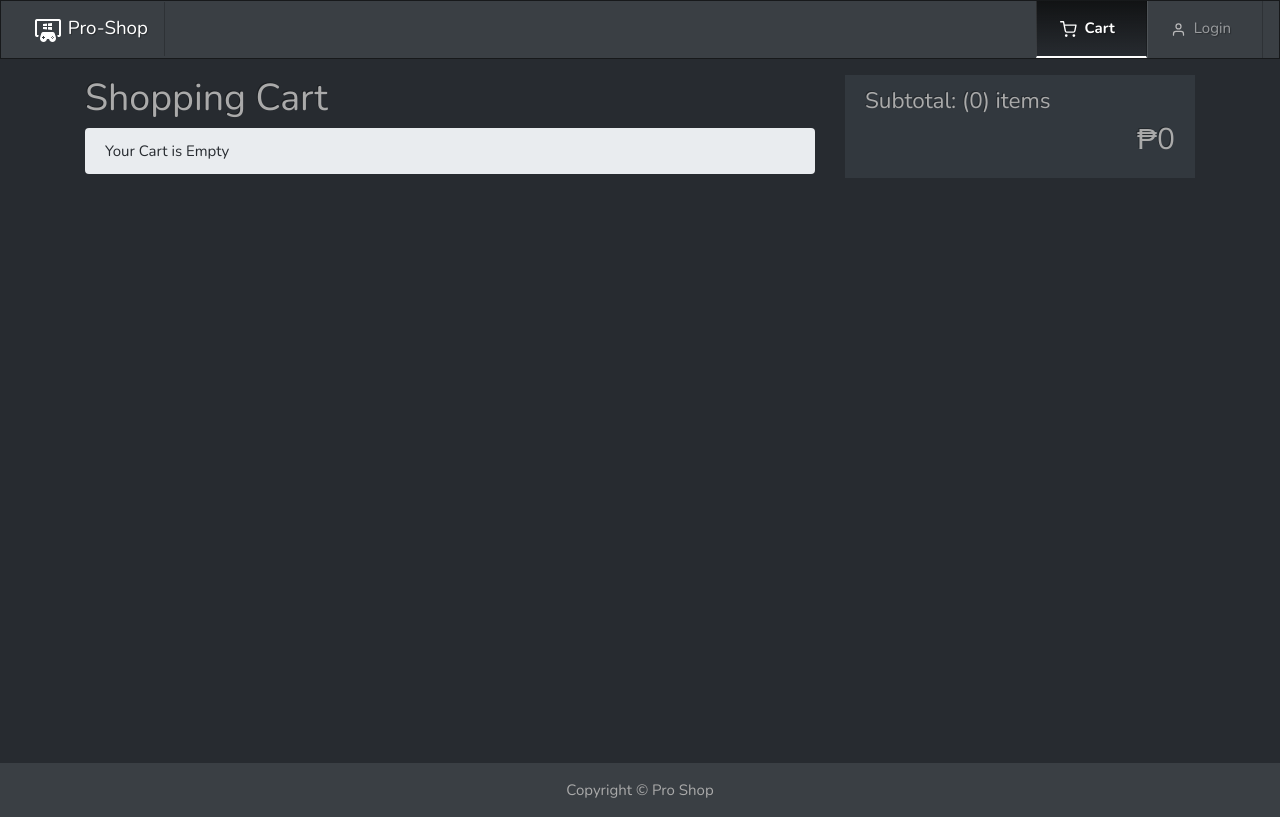
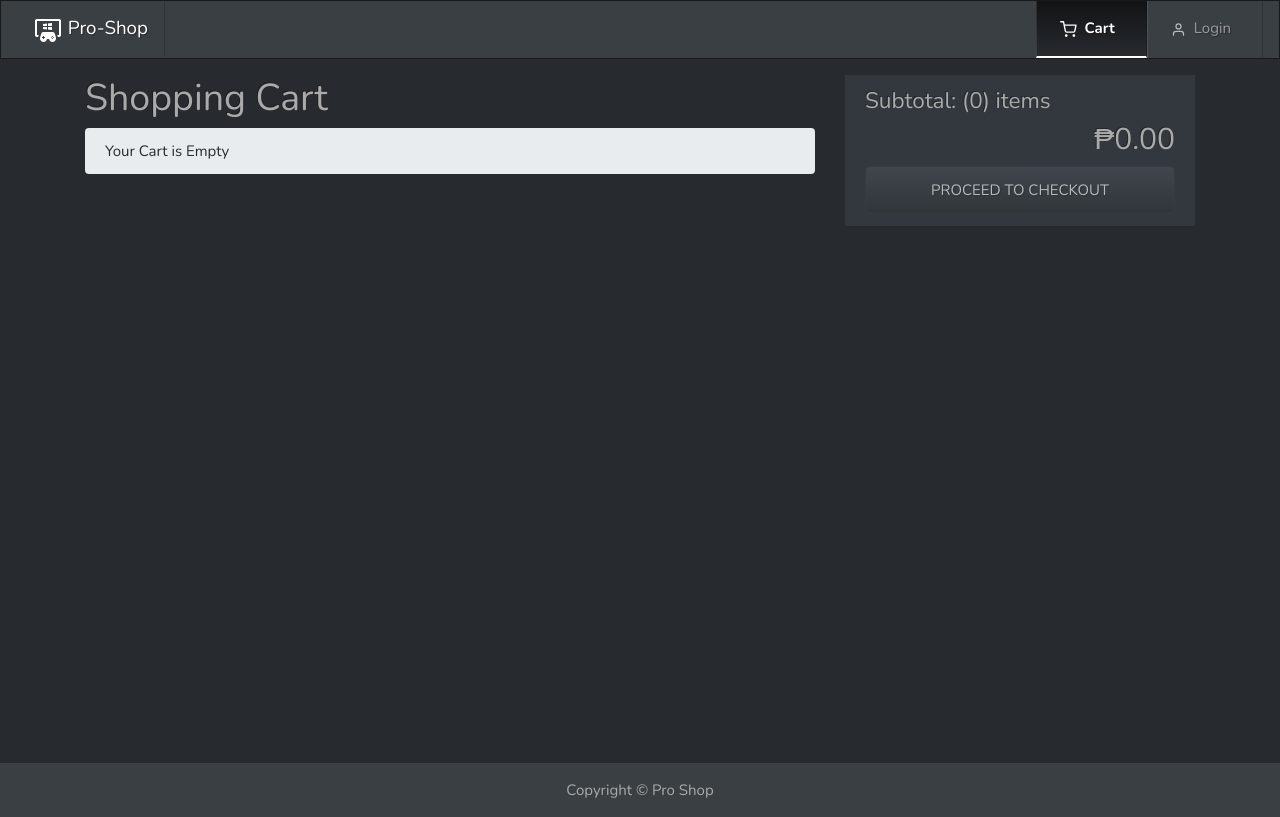
Before and after one commit to patrick-duque/Next-TS-Shop, a Next.js app: page /cart in a window 1280 px wide. Built offline with nearby package versions, Linux system fonts and the light colour scheme.

Commit message:
fixed cart page

```diff
--- a/pages/cart/index.tsx
+++ b/pages/cart/index.tsx
@@ -2,9 +2,8 @@ import React, { Fragment } from 'react';
 import Head from '../../components/Head';
 import { RootStore } from '../../store/index';
 import { useSelector, useDispatch } from 'react-redux';
-import { Col, Row, Alert, Container, ListGroup } from 'react-bootstrap';
+import { Col, Row, Alert, Container, ListGroup, Button } from 'react-bootstrap';
 import { CartItem } from '../../store/cart/cartReducer';
-import Link from 'next/link';
 
 import Item from '../../components/CartItem';
 
@@ -37,7 +36,12 @@ const Cart: React.FC<Props> = () => {
             <ListGroup variant='flush'>
               <ListGroup.Item>
                 <h4>Subtotal: ({cartItems.reduce((acc, item) => acc + item.quantity, 0)}) items</h4>
-                <h2 className='text-right'>₱{cartItems.reduce((acc, item) => acc + item.price, 0)}</h2>
+                <h2 className='text-right'>
+                  ₱{cartItems.reduce((acc, item) => acc + item.price * item.quantity, 0).toFixed(2)}
+                </h2>
+                <Button block disabled={cartItems.reduce((acc, item) => acc + item.quantity, 0) === 0}>
+                  PROCEED TO CHECKOUT
+                </Button>
               </ListGroup.Item>
             </ListGroup>
           </Col>
```
